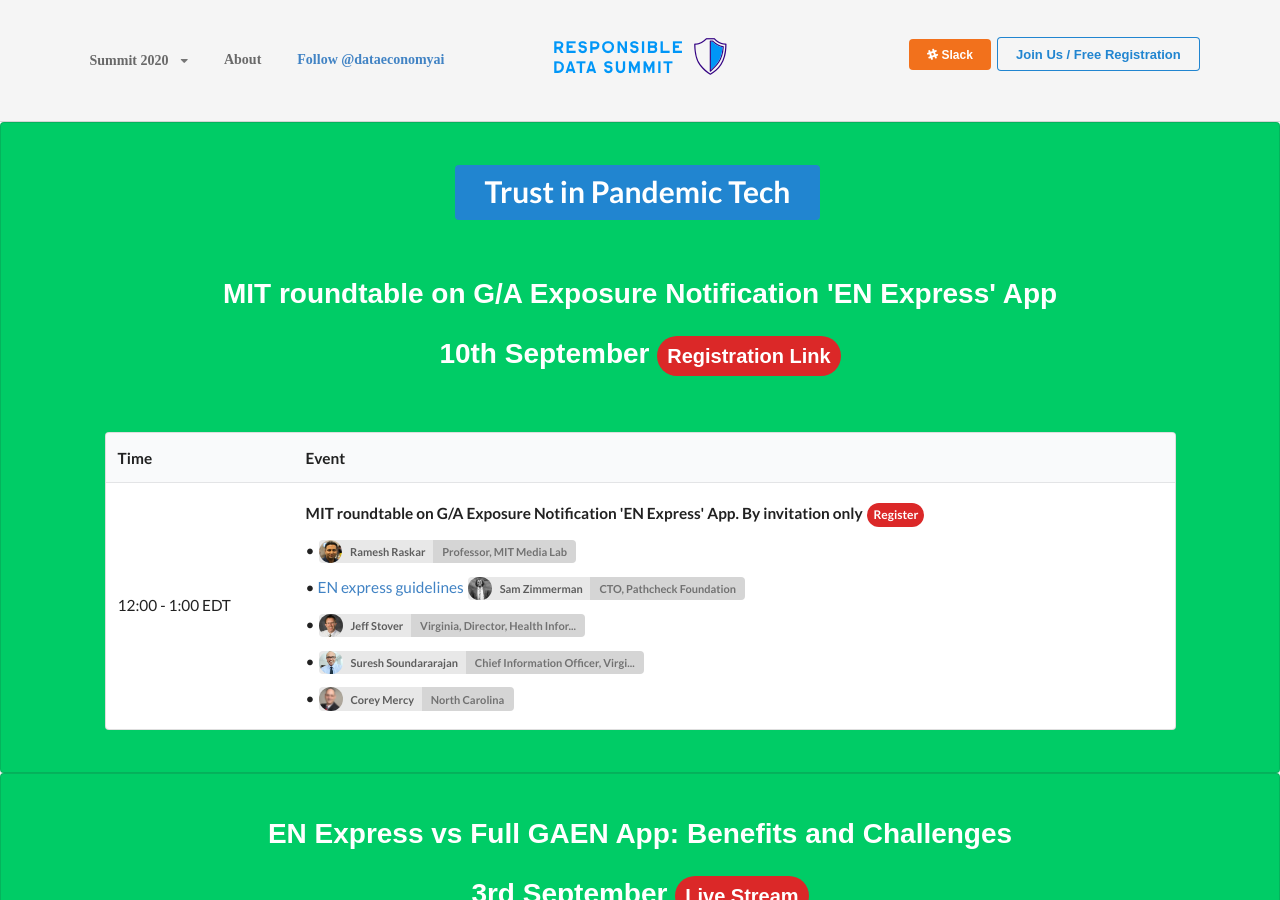
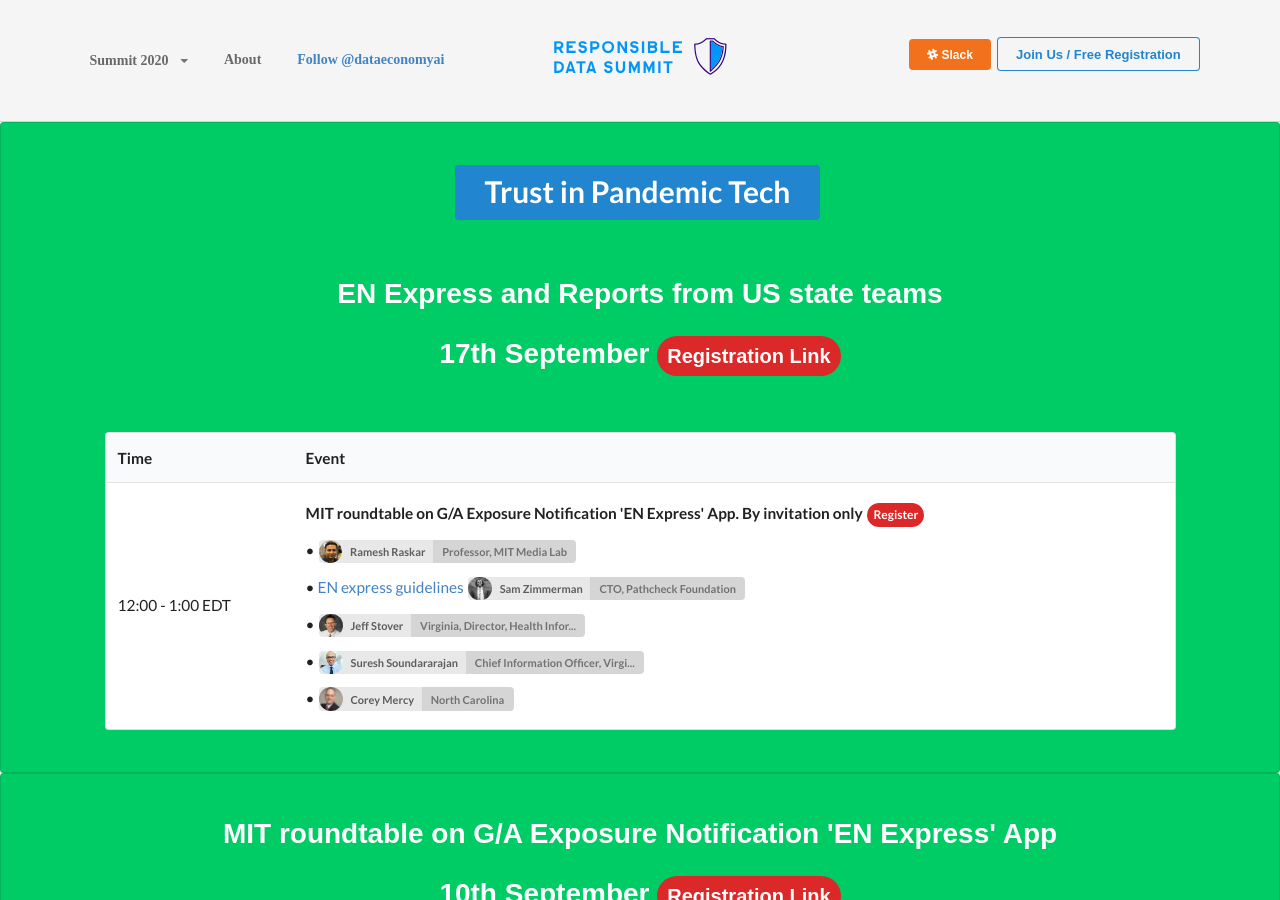
Before and after one commit to responsible-data-summit/events, a Jekyll site: the page built from agenda-0806.html, in a window 1280 px wide and 900 px high. Built offline with Jekyll 4.4.1, drawn with Linux system fonts in a browser that asks for light colours; some web fonts are replaced; comment, search, counter and statistics services are not loaded.

Commit message:
add the new event

```diff
--- /dev/null
+++ b/_data/agenda0917.yml
@@ -0,0 +1,12 @@
+- time: 12:00 - 2:00
+  sections:
+    - title: "EN Express and Reports from US State teams"
+      register: "https://mit.zoom.us/webinar/register/WN_UZS0ylraTnKQSS7V_nUxCQ"
+      speakers:
+        - name: Ramesh Raskar
+        - name: Sam Zimmerman
+          content: EN express guidelines
+          link: "https://pathcheck.org/pathcheck-launches-solutions-for-en-express-unveiled-by-google-apple"
+        - name: Jeff Stover
+        - name: Suresh Soundararajan
+        - name: Corey Mercy
--- a/agenda-0806.html
+++ b/agenda-0806.html
@@ -8,6 +8,83 @@
 			<b style="font-size: 1.5em"> Trust in Pandemic Tech </b>
 		</a>
 	</div>
+    <div class="ui container center aligned agenda">
+        <h1> EN Express and Reports from US state teams  </h1>
+	<h1> 17th September <a href="https://mit.zoom.us/webinar/register/WN_UZS0ylraTnKQSS7V_nUxCQ" class="ui red circular huge label">Registration Link </a></h1>
+    </div>
+    <div class="ui container left aligned agenda">
+        <table class="ui striped large table">
+            <thead>
+                <tr>
+                    <th>Time</th>
+                    <th>Event</th>
+                </tr>
+            </thead>
+            <tbody>
+                {% for event in site.data.agenda0910 %}
+                    <tr style="line-height: 2.4em;">
+                        <td>{{event.time}} EDT </td>
+                        <td>
+                            {% for section in event.sections %}
+                            <div
+                            {% unless forloop.index == 1 %}
+                                style="padding-left: 2em;"
+                            {% endunless %}
+                            >
+                                {% if section.register %}
+                                    <b>{{section.title}} </b> {{section.comment}}
+                                    <a href="{{section.register}}" class="ui red circular label">Register</a>
+                                {% else %}
+                                    <b>{{section.title}} </b> {{section.comment}}
+                                {% endif %}
+                                {% for speaker in section.speakers %}
+                                    {% assign name = speaker.name %}
+                                    {% assign aff = speaker.aff %}
+                                    {% if speaker.avatar %}
+                                        {% assign avatar = speaker.avatar %}
+                                    {% else %}
+                                        {% assign avatar = "unknown.jpg" %}
+                                    {% endif %}
+                                    {% for find_speaker in site.data.speakers_trust %}
+                                        {% if find_speaker.name == name %}
+                                            {% assign aff = find_speaker.title%}
+                                            {% assign avatar = find_speaker.avatar%}
+                                        {% endif %}
+                                    {% endfor %}
+                                    {% for find_speaker in site.data.speakers_pandemic %}
+                                        {% if find_speaker.name == name %}
+                                            {% assign aff = find_speaker.title%}
+                                            {% assign avatar = find_speaker.avatar%}
+                                        {% endif %}
+                                    {% endfor %}
+                                    {% unless forloop.index == 1 and section.inline %}
+                                    <br>
+                                    {% endunless %}
+                                    &bull;
+                                    {% if speaker.link %}
+                                        <a href="{{speaker.link}}">{{speaker.content}}</a>
+                                    {% else %}
+                                        {{speaker.content}}
+                                    {% endif %}
+                                    <a class="ui image label small">
+                                        <img class="ui circular image" src="assets/img/speakers/{{avatar}}" style="border-radius: 500rem;">
+                                        {{name}}
+                                        <div class="detail" title="{{aff}}">{{aff | truncate: site.agenda_aff_length }}</div>
+                                    </a>
+                                    {{speaker.comment}}
+                                {% endfor %}
+                            </div>
+                            {% endfor %}
+                        </td>
+                    </tr>
+                {% endfor %}
+
+            </tbody>
+        </table>
+    </div>
+
+</section>
+<section class="ui segment center aligned" style="background-color: rgb(0, 204, 102, 1);">
     <div class="ui container center aligned agenda">
         <h1> MIT roundtable on G/A Exposure Notification 'EN Express' App  </h1>
 	<h1> 10th September <a href="https://mit.zoom.us/webinar/register/WN_UZS0ylraTnKQSS7V_nUxCQ" class="ui red circular huge label">Registration Link </a></h1>
```
